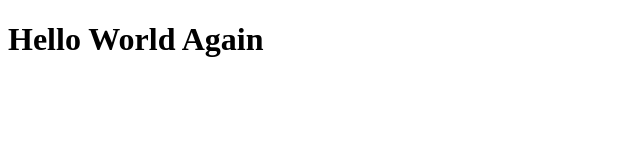
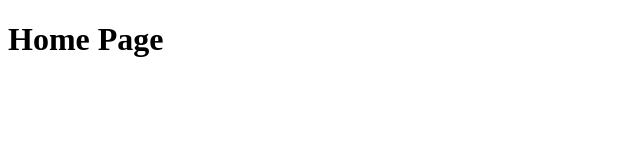
Before and after one commit to ZEK-XCPY/test-repo, a plain HTML site: page index.html in a window 1280 px wide. Shown: the whole page, without its empty margins (0-640 px from the left). Drawn offline with Linux system fonts and the light colour scheme.

Commit message:
Home Page

```diff
--- a/index.html
+++ b/index.html
@@ -6,6 +6,6 @@
   <title>Document</title>
 </head>
 <body>
-  <h1>Hello World Again</h1>
+  <h1>Home Page</h1>
 </body>
 </html>
```
